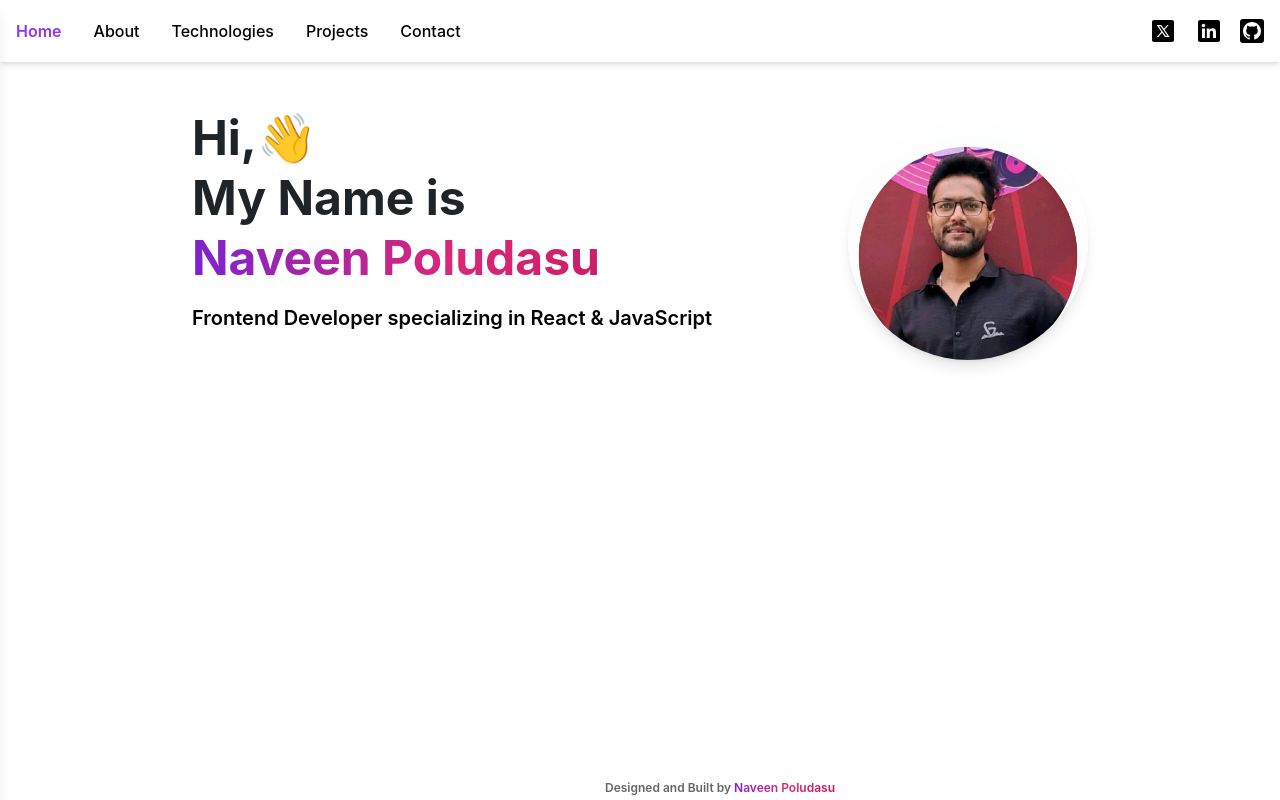
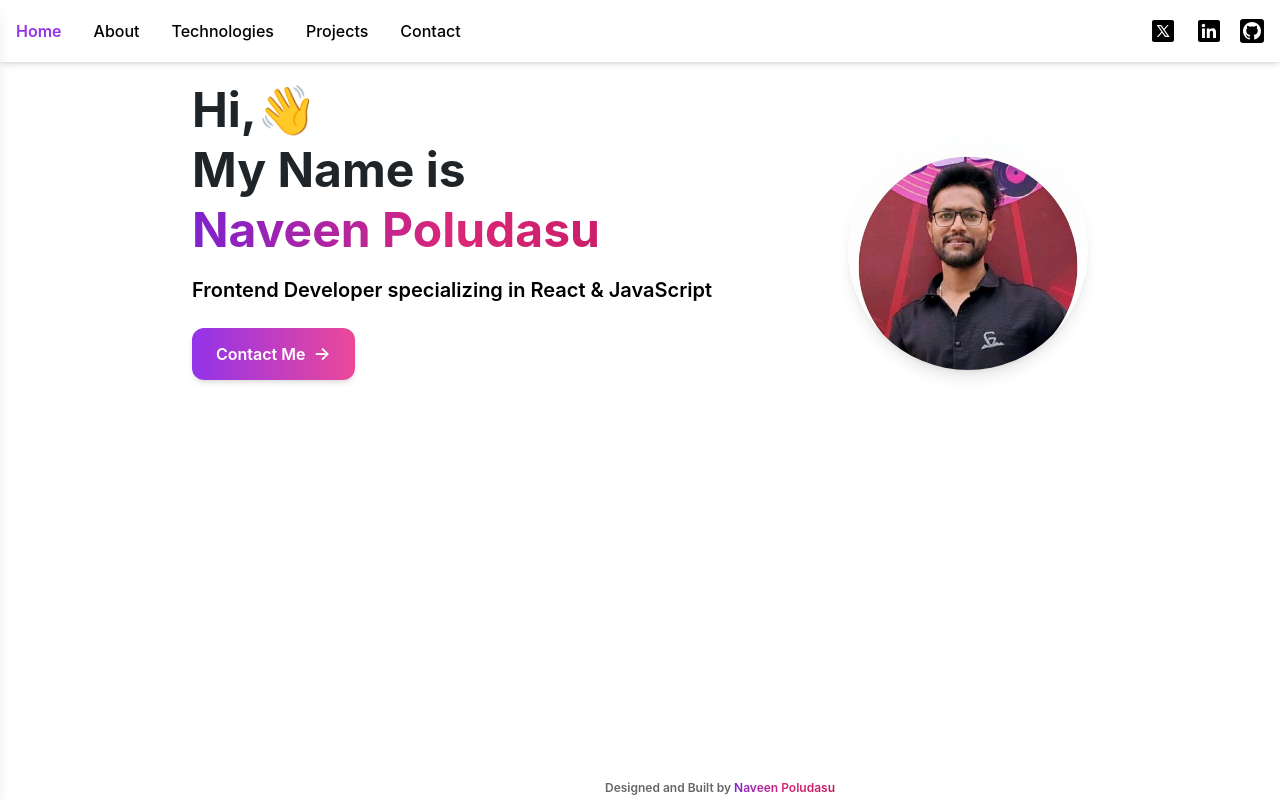
Before and after one commit to npoludasu/react-portfolio-website, a React (Create React App) app: page / in a window 1280 px wide. Shown: the top 800 px of the page. Built offline with nearby package versions, Linux system fonts and the light colour scheme.

Commit message:
Add Contact Me CTA for better engagement

```diff
--- a/src/pages/Home.js
+++ b/src/pages/Home.js
@@ -8,6 +8,8 @@ function Home() {
   const nameTextRef = useRef();
   const taglineTextRef = useRef();
   const imageRef = useRef();
+  const buttonRef = useRef();
+
   useEffect(() => {
     const ctx = gsap.context(() => {
       const tl = gsap.timeline();
@@ -17,10 +19,10 @@ function Home() {
           x: "-100%",
           delay: 0.8,
           opacity: 0,
-          duration: 2,
+          duration: 1.2,
           ease: "Power3.out",
         },
-        "<"
+        "<",
       )
         .from(
           nameTextRef.current,
@@ -28,10 +30,10 @@ function Home() {
             x: "-100%",
             delay: 0.5,
             opacity: 0,
-            duration: 2,
+            duration: 1.2,
             ease: "Power3.out",
           },
-          "<"
+          "<",
         )
         .from(
           taglineTextRef.current,
@@ -39,21 +41,36 @@ function Home() {
             x: "-100%",
             delay: 0.1,
             opacity: 0,
-            duration: 2,
+            duration: 1.2,
             ease: "Power3.out",
           },
-          "<"
+          "<",
         )
+        // .fromTo(
+        //   buttonRef.current,
+        //   {
+        //     x: "-100%",
+        //     opacity: 0,
+        //   },
+        //   {
+        //     x: "0%",
+        //     opacity: 1,
+        //     duration: 2,
+        //     ease: "Power3.out",
+        //   },
+        //   "<",
+        // )
+
         .from(
           imageRef.current,
           {
             x: "200%",
             delay: 0.5,
             opacity: 0,
-            duration: 2,
+            duration: 1,
             ease: "Power3.out",
           },
-          "<"
+          "<",
         );
     });
 
@@ -63,12 +80,19 @@ function Home() {
   return (
     <main className="container mx-auto max-width md:flex justify-between items-center">
       <div>
+        {/* <div className="px-6 pt-10"> */}
+        {/* Main Heading */}
+
         <h1
           ref={introTextRef}
           className="text-2xl text-dark-heading dark:text-light-heading md:text-4xl xl:text-5xl xl:leading-tight font-bold"
         >
-          Hi,👋<br></br>My Name is<br></br>
+          Hi,👋
+          <br />
+          My Name is
         </h1>
+        {/* Gradient Name */}
+
         <h1
           ref={nameTextRef}
           className="text-2xl
@@ -79,12 +103,29 @@ function Home() {
         >
           {name}
         </h1>
+
+        {/* Tagline */}
         <h2
           ref={taglineTextRef}
           className="mt-4 text- l md:text-xl font-semibold "
         >
           {tagline}
         </h2>
+
+        {/* Contact Button */}
+        <a
+          ref={buttonRef}
+          href="#contact"
+          className="inline-flex items-center gap-2 mt-6 px-6 py-3
+                     bg-gradient-to-r from-purple-600 to-pink-500
+                     text-white font-semibold rounded-xl
+                     shadow-md hover:shadow-lg
+                     transition-all duration-300
+                     hover:scale-105 active:scale-95"
+        >
+          Contact Me
+          <span className="text-lg">→</span>
+        </a>
       </div>
       <div className="mt-10 flex justify-center">
         <img
```
